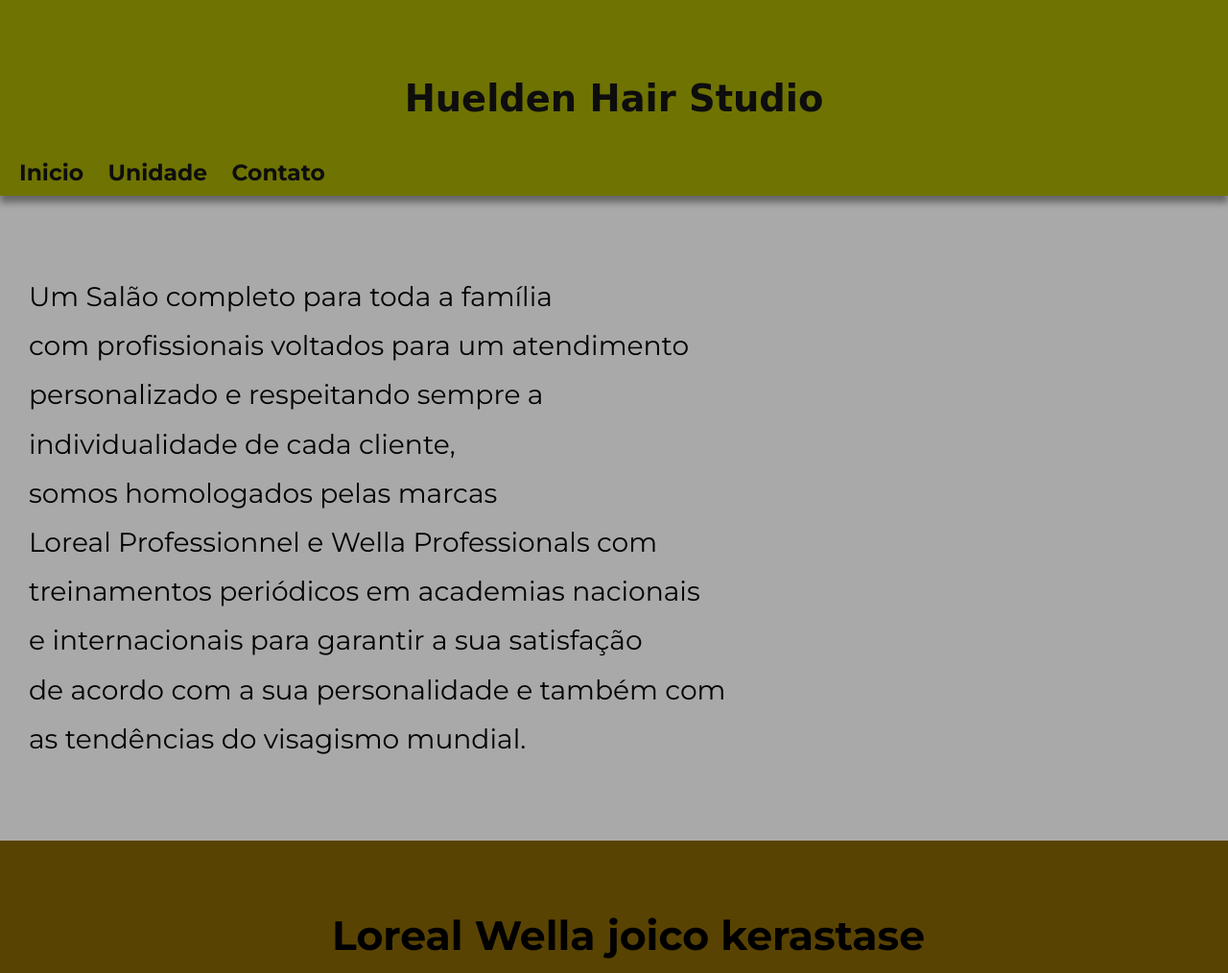
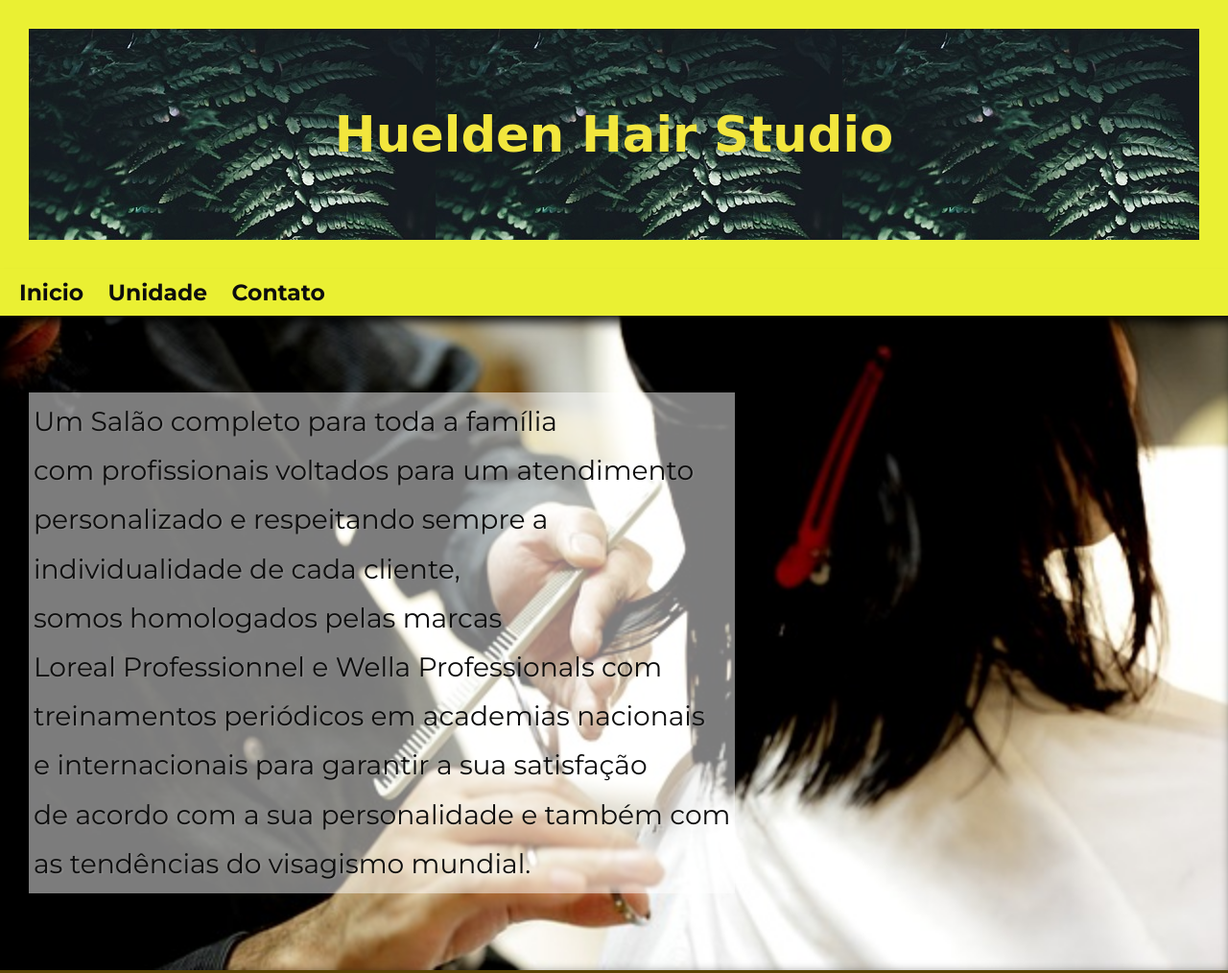
Before and after one commit to huelden/projeto-salao-de-beleza, a plain HTML site: page index.html in a window 1280 px wide. Shown: the top 1014 px of the page at 96% size. Drawn offline with Linux system fonts and the light colour scheme; a web font is replaced by a local one.

Commit message:
modificações no estilo e no index

```diff
--- a/estilo/style.css
+++ b/estilo/style.css
@@ -7,8 +7,8 @@
 @import url('https://fonts.googleapis.com/css2?family=LXGW+WenKai+Mono+TC&family=Montserrat:ital,wght@0,100..900;1,100..900&family=Playwrite+CO:wght@100..400&family=Ubuntu&display=swap');
 
 :root {
-    --cor01: #6F7302;
-    --cor02: #ECF230;
+    --cor01: #6f7302;
+    --cor02: #ecf230f8;
     --cor03: #F2E63D;
     --cor04: #594302;
     --cor05: #0D0D0D;
@@ -29,7 +29,7 @@ html, body {
     font-family: var(--fonte03);
 }
 header {
-    background-color: var(--cor01);
+    background-color: var(--cor02);
     color: var(--cor05);
 
     text-align: center;
@@ -38,13 +38,18 @@ header {
 
 }
 header > h1 {
-    padding-top: 50px;
+    background-image: url('../img/planta.jpg');
+
+    color: var(--cor03);
+    padding-top: 10vh;
+    padding-bottom: 10vh;
     font-variant: cursive;
     font-family: var(--fonte02);
-    font-size: 3vw;
+    font-size: 4vw;
+
 }
 nav{
-    background-color: var(--cor01);
+    background-color: var(--cor02);
     padding: 10px;
     box-shadow: 0px 7px 7px rgba(0, 0, 0, 0.404);
 }
@@ -60,8 +65,8 @@ nav > a {
 }
 nav > a:hover {
 
-    background-color: var(--cor03);
-    color: var(--cor01);
+    background-color: var(--cor04);
+    color: white;
 
 }
 
@@ -82,7 +87,30 @@ section.normal{
 
 
 }
+section.img > p {
+    display: inline-block;
+    padding: 5px;
+    background-color: rgba(255, 255, 255, 0.486);
+    text-shadow: 2px 1px 0px rgba(255, 255, 255, 0.082);
+}
 section.img {
+    background-color: #e0d74c9f;
+    color: #0D0D0D;
+    box-shadow: inset 6px 6px 13px 0px black;
+    background-size: cover;
+    background-attachment: fixed;
+
 
 
 }
+section#img01 {
+    background-image: url('../img/corte.jpg');
+}
+section#img02 {
+    background-image: url('../img/cabelo01.jpg');
+    background-position: left center;
+}
+picture img{
+    width: 100%;
+
+}
--- a/index.html
+++ b/index.html
@@ -45,7 +45,7 @@
 
     </section>
 
-    <section class="img" id="img03">
+    <section class="img" id="img02">
 <p>
     Aqui você encontra serviços capilares de corte, <br>
     coloração, reflexo, redução de volume e uma gama <br>
@@ -55,7 +55,7 @@
 </p>
     </section>
 
-    <section class="img" id="img">
+    <section class="img" id="img03">
         <p>
             Além disso, dispomos manicure pedicure, <br>
             alongamento de unhas, depilação, maquiagem, <br>
@@ -64,6 +64,11 @@
             com aparelhos de ultima geração!
         </p>
 
+
+
+    </section>
+    <section>
+        <p>Lorem ipsum dolor sit, amet consectetur adipisicing elit. Impedit eos exercitationem recusandae cumque laborum alias, facere ipsa suscipit error eligendi. Cumque quo numquam dignissimos placeat expedita quae maxime velit esse.</p>
     </section>
 
     <footer>
```
